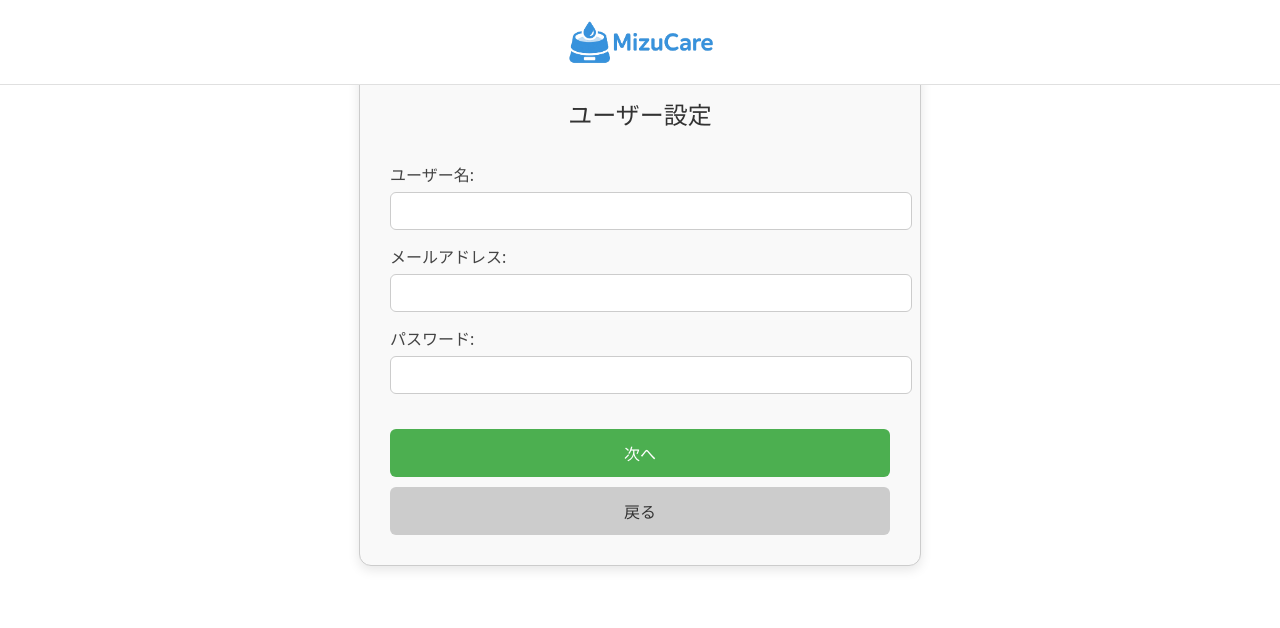
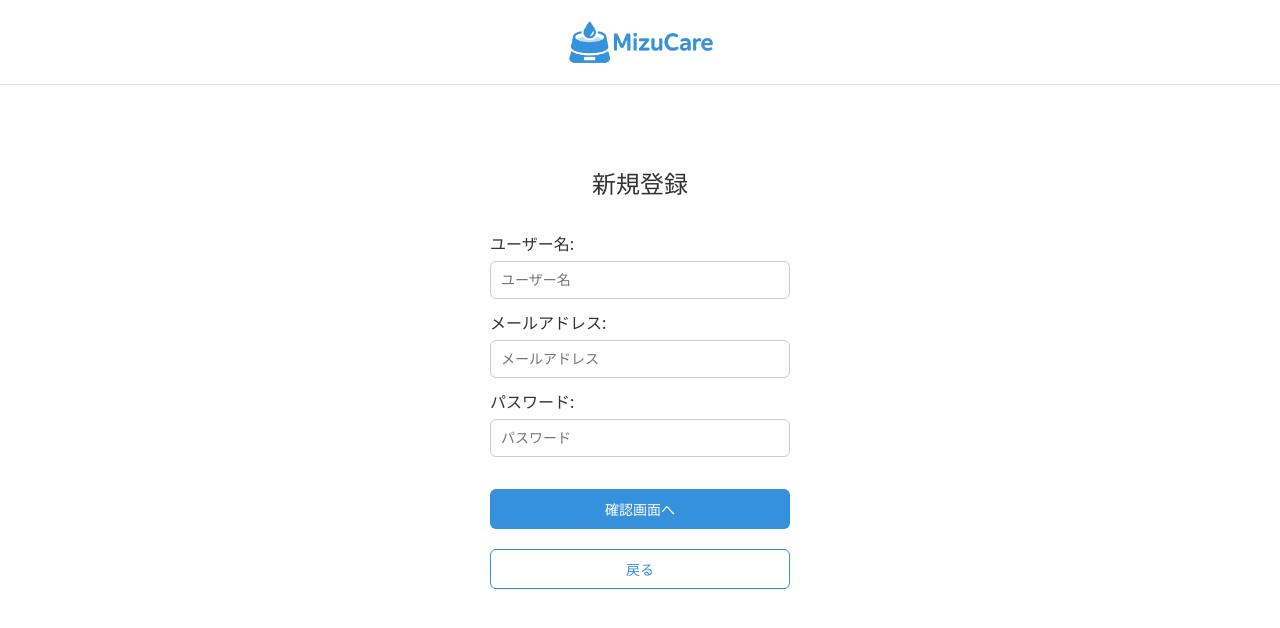
Before and after one commit to kei0101xw/pet-water-tracker, a React (Vite) app in the folder frontend/: page /user/register in a window 1280 px wide. Shown: the top 628 px of the page. Built offline with nearby package versions, Linux system fonts and the light colour scheme; no server answers.

Commit message:
[ui] 新規登録画面のUIの調整

```diff
--- a/frontend/src/pages/UserRegister.css
+++ b/frontend/src/pages/UserRegister.css
@@ -1,66 +1,66 @@
 .user-setting-container {
-  max-width: 500px;
-  margin: 50px auto;
-  padding: 30px;
-  border: 1px solid #ccc;
-  border-radius: 12px;
-  background-color: #f9f9f9;
-  box-shadow: 0 4px 12px rgba(0, 0, 0, 0.1);
+  display: flex;
+  flex-direction: column;
+  align-items: center;
+  background-color: #ffffff;
+  margin-top: 150px;
+}
+
+.login-input-label {
+  color: #333333;
 }
 
 .user-setting-title {
   text-align: center;
   font-size: 24px;
   margin-bottom: 30px;
-  color: #333;
+  color: #333333;
 }
 
 .user-setting-form {
   display: flex;
   flex-direction: column;
-}
-
-.user-setting-form label {
-  margin-bottom: 15px;
-  font-size: 16px;
-  color: #444;
+  align-items: center;
+  gap: 12px;
+  width: 400px;
 }
 
 .user-setting-form input {
-  width: 100%;
+  width: 300px;
   padding: 10px;
   margin-top: 5px;
   border-radius: 6px;
   border: 1px solid #ccc;
   font-size: 14px;
+  box-sizing: border-box;
+}
+
+.register-button-group {
+  display: flex;
+  flex-direction: column;
+  align-items: center;
+  margin-top: 20px;
+  gap: 20px;
 }
 
 .user-setting-save,
 .user-setting-back {
-  padding: 12px;
-  margin-top: 20px;
-  font-size: 16px;
-  border: none;
+  width: 300px;
+  height: 40px;
+  font-size: 14px;
   border-radius: 6px;
   cursor: pointer;
   transition: background-color 0.3s;
 }
 
 .user-setting-save {
-  background-color: #4caf50;
+  border: none;
+  background-color: rgb(54 145 220);
   color: white;
 }
 
-.user-setting-save:hover {
-  background-color: #45a049;
+.user-setting-back {
+  border: 1.5px solid rgb(54 145 220);
+  background-color: white;
+  color: rgb(54 145 220);
 }
-
-.user-setting-back {
-  background-color: #ccc;
-  color: #333;
-  margin-top: 10px;
-}
-
-.user-setting-back:hover {
-  background-color: #bbb;
-}
--- a/frontend/src/pages/UserRegister.jsx
+++ b/frontend/src/pages/UserRegister.jsx
@@ -35,37 +35,41 @@ const UserRegister = () => {
 
   return (
     <div className="user-setting-container">
-      <h1 className="user-setting-title">ユーザー設定</h1>
+      <h1 className="user-setting-title">新規登録</h1>
       <form onSubmit={handleSubmit} className="user-setting-form">
         <label>
-          ユーザー名:
+          <div className="login-input-label">ユーザー名:</div>
           <input
             type="String"
             name="username"
+            placeholder="ユーザー名"
             value={user.username}
             onChange={handleChange}
           />
         </label>
         <label>
-          メールアドレス:
+          <div className="login-input-label">メールアドレス:</div>
           <input
             type="email"
             name="email"
+            placeholder="メールアドレス"
             value={user.email}
             onChange={handleChange}
           />
         </label>
         <label>
-          パスワード:
+          <div className="login-input-label">パスワード:</div>
           <input
             type="password"
             name="password"
+            placeholder="パスワード"
             value={user.password}
             onChange={handleChange}
           />
         </label>
+        <div className="register-button-group">
           <button type="submit" className="user-setting-save">
-          次へ
+            確認画面へ
           </button>
           <button
             type="button"
@@ -74,6 +78,7 @@ const UserRegister = () => {
           >
             戻る
           </button>
+        </div>
       </form>
     </div>
   );
```
Lines whose indentation alone changed are shown as unchanged.
